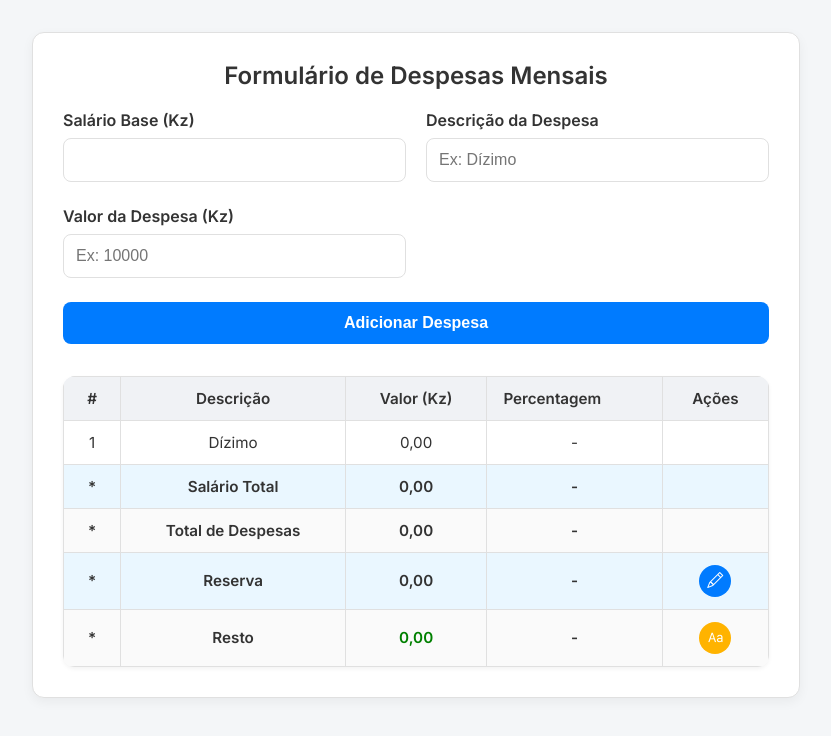
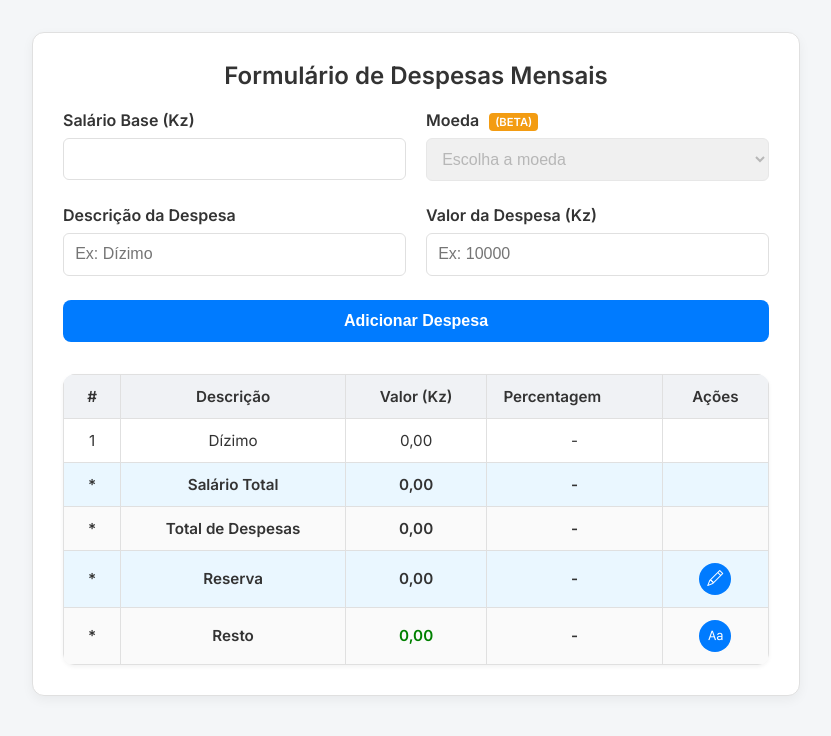
Before and after one commit to marcoscalitas/my-fin, a plain HTML site: page index.html in a window 1280 px wide. Shown: the whole page, without its empty margins (224-1055 px from the left). Drawn offline with nearby package versions, Linux system fonts and the light colour scheme.

Commit message:
feat: add beta currency exchange

```diff
--- a/assests/css/style.css
+++ b/assests/css/style.css
@@ -67,12 +67,39 @@ label {
 }
 
 input[type="number"],
-input[type="text"] {
+input[type="text"],
+select {
     width: 100%;
-    padding: .75rem;
+    font-size: 1rem;
+    border: 1px solid #ccc;
+    border-radius: 6px;
+    color: #666;
+    padding: .70rem;
     border: 1px solid var(--border);
-    border-radius: 8px;
-    font-size: 1rem;
+}
+
+.beta-tag {
+    font-size: 0.7rem;
+    background-color: #f39c12;
+    color: #fff;
+    padding: 2px 6px;
+    border-radius: 4px;
+    margin-left: 6px;
+    text-transform: uppercase;
+    font-weight: bold;
+    vertical-align: middle;
+}
+
+.form-group select {
+    background-color: #f5f5f5;
+    cursor: not-allowed;
+    transition: background-color 0.3s ease, border-color 0.3s ease;
+}
+
+.form-group select:disabled {
+    background-color: #eaeaea;
+    color: #999;
+    border-color: #ddd;
 }
 
 .error-msg {
@@ -199,20 +226,13 @@ tr:nth-child(even) td {
     vertical-align: middle;
 }
 
-.custom-label-btn {
-    background: #ffb300 !important;
-    color: #fff !important;
-}
-
-.custom-label-btn:hover {
-    filter: brightness(0.95);
-    background: #ff9800 !important;
-}
-
-
 @media (max-width: 600px) {
     .card {
         padding: 1rem;
+    }
+
+    .card-body {
+        grid-template-columns: 1fr;
     }
 
     th,
@@ -220,3 +240,9 @@ tr:nth-child(even) td {
         padding: .5rem;
     }
 }
+
+@media (max-width: 400px) {
+    h1 {
+        font-size: 20px;
+    }
+}
--- a/index.html
+++ b/index.html
@@ -22,12 +22,16 @@
                     <label for="salario">Salário Base (Kz)</label>
                     <input type="number" id="salario" min="0" />
                 </div>
-
+                <div class="form-group">
+                    <label for="currency">Moeda <span class="beta-tag">(BETA)</span></label>
+                    <select id="currency" disabled>
+                        <option value="">Escolha a moeda</option>
+                    </select>
+                </div>
                 <div class="form-group">
                     <label for="descricao">Descrição da Despesa</label>
                     <input type="text" id="descricao" placeholder="Ex: Dízimo" />
                 </div>
-
                 <div class="form-group">
                     <label for="valor">Valor da Despesa (Kz)</label>
                     <input type="number" id="valor" placeholder="Ex: 10000" min="0" />
```
